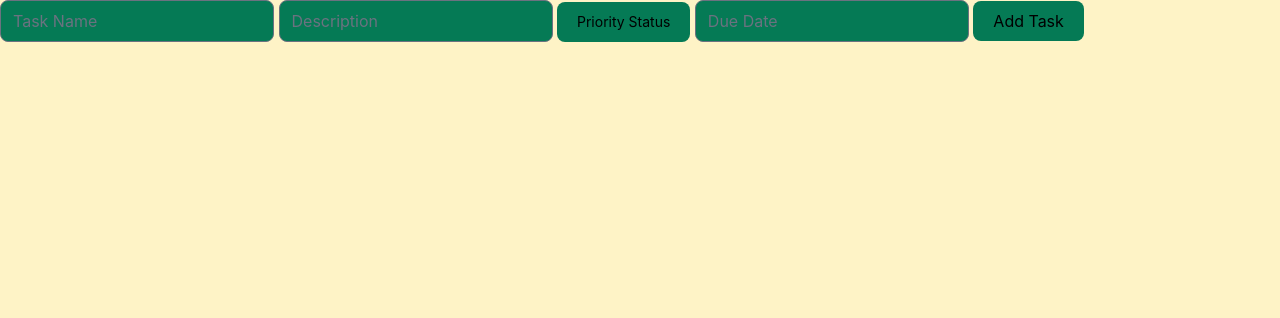
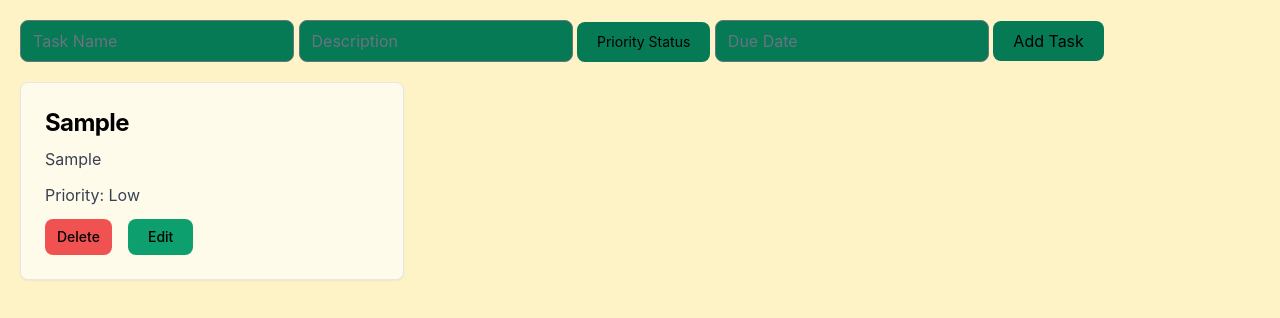
Before and after one commit to Kass-S/TaskTracker, a website with bundled scripts: page index.html in a window 1280 px wide. Both pictures are taken after typing "Sample", "Sample", "Sample" into the empty fields and a click on the button "Add Task". Built offline with nearby package versions, Linux system fonts and the light colour scheme.

Commit message:
saved things populate on page

```diff
--- a/index.html
+++ b/index.html
@@ -9,7 +9,7 @@
 </head>
 <body class="bg-amber-100">
 
-    <div>
+    <div class="m-5">
         <input id="taskNameInput" placeholder="Task Name" type="text" class="bg-green-600 hover:bg-green-500 placeholder:text-black rounded-lg">
 
         <input id="taskDescriptionInput" placeholder="Description" type="text" class="bg-green-600 hover:bg-green-500 placeholder:text-black rounded-lg">
@@ -36,10 +36,10 @@
 
         <input id="dueDateInput" placeholder="Due Date" type="text" class="bg-green-600 hover:bg-green-500 placeholder:text-black rounded-lg">
 
-        <button id="addTaskBtn" class="bg-green-600 hover:bg-green-500 text-black rounded-lg p-2 px-5">Add Task</button>
+        <button id="addTaskBtn" class="bg-green-600 hover:bg-green-500 text-black rounded-lg p-2 px-5 ml-10">Add Task</button>
     </div>
 
-
+    <div id="toDoStatus"></div>
 
 
     <script type="module" src="./script/app.js"></script>
--- a/script/app.js
+++ b/script/app.js
@@ -11,16 +11,65 @@ let highPriorityBtn = document.getElementById('highPriorityBtn');
 
 let addTaskBtn = document.getElementById('addTaskBtn');
 
+let toDoStatus = document.getElementById('toDoStatus');
+
 let priorityStatus = 'Low'
 
+const GetTaskList = () => {
+    let taskList = getFromStorage();
+
+    taskList.map(task => {
+
+        let cardDiv = document.createElement('div');
+        cardDiv.className = "max-w-sm p-6 bg-amber-50 border border-gray-200 rounded-lg shadow-sm mt-5 m-5";
+
+        let cardH5 = document.createElement('h5');
+        cardH5.className = "mb-2 text-2xl font-bold tracking-tight";
+        cardH5.innerText = `${task.taskName}`;
+
+        let cardP = document.createElement('p');
+        cardP.className = "mb-3 font-normal text-gray-700";
+        cardP.innerText = `${task.taskDescription}`;
+
+        let cardPrirityP = document.createElement('p');
+        cardPrirityP.className = "mb-3 font-normal text-gray-700";
+        cardPrirityP.innerText = `Priority: ${task.priorityStatus}`;
+
+        let removeBtn = document.createElement('button');
+        removeBtn.className = 'bg-red-500 inline-flex items-center px-3 py-2 text-sm font-medium text-center rounded-lg  hover:bg-red-500 hover:cursor-pointer';
+        removeBtn.innerText = 'Delete';
+
+        let editBtn = document.createElement('button');
+        editBtn.className = "inline-flex items-center ml-4 px-5 py-2 text-sm font-medium text-center rounded-lg bg-green-500 hover:bg-green-600";
+        editBtn.innerText = "Edit";
+
+        removeBtn.addEventListener('click', () => {
+            removeFromStorage(task);
+            cardDiv.remove();
+        })
+
+        cardDiv.appendChild(cardH5);
+        cardDiv.appendChild(cardP);
+        cardDiv.appendChild(cardPrirityP);
+        cardDiv.appendChild(removeBtn);
+        cardDiv.appendChild(editBtn);
+
+        toDoStatus.appendChild(cardDiv);
+    })
+}
+GetTaskList();
+
 addTaskBtn.addEventListener('click', () => {
+    toDoStatus.innerHTML = '';
+
     let taskName = taskNameInput.value;
-    let taskDescriptionn = taskDescriptionInput.value;
+    let taskDescription = taskDescriptionInput.value;
     let dueDate = dueDateInput.value;
 
-    let wholeTask = {taskName, taskDescriptionn, dueDate, priorityStatus};
+    let wholeTask = {taskName, taskDescription, dueDate, priorityStatus};
     saveToStorage(wholeTask);
 
+    GetTaskList();
     taskNameInput.value = '';
     taskDescriptionInput.value = '';
     dueDateInput.value = '';
```
Also changed, not shown: src/output.css.
